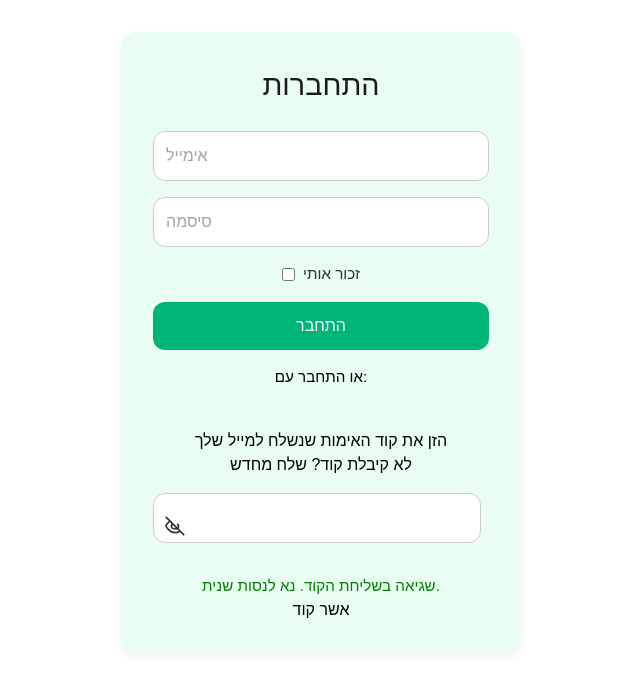
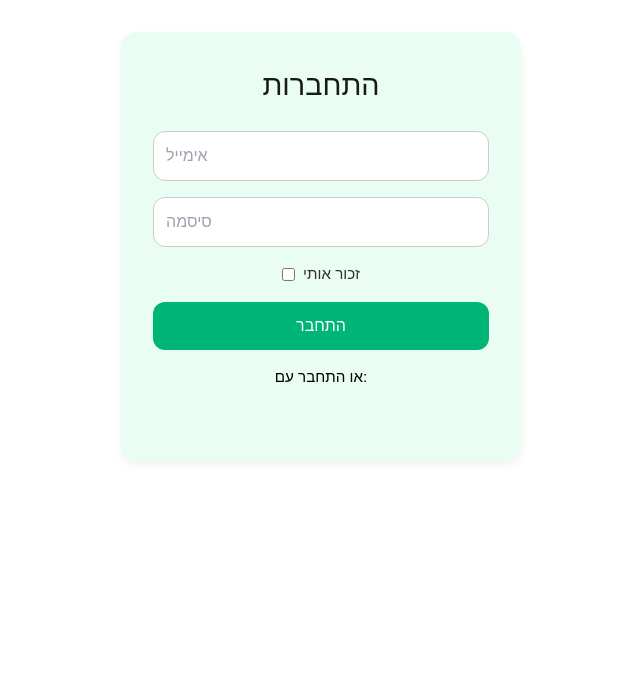
Before and after one commit to tamar0583235240/Temp-Project, a React (Create React App) app in the folder packages/frontend/: page /login in a window 1280 px wide. Shown: the top 692 px of the page, without its empty margins (319-959 px from the left). Built offline with nearby package versions, Linux system fonts and the light colour scheme; no server answers.

Commit message:
switching true to false

```diff
--- a/packages/frontend/src/features/auth/components/LoginForm.tsx
+++ b/packages/frontend/src/features/auth/components/LoginForm.tsx
@@ -16,7 +16,7 @@ const LoginForm = () => {
   const [login, { data, isLoading, isError, error, isSuccess }] = useLoginMutation();
 
 
-  const [showValidation, setShowValidation] = useState(true);
+  const [showValidation, setShowValidation] = useState(false);
   const [tempEmail, setTempEmail] = useState("rivkahorowitz2005@gmail.com");
   const navigate = useNavigate();
 
```
